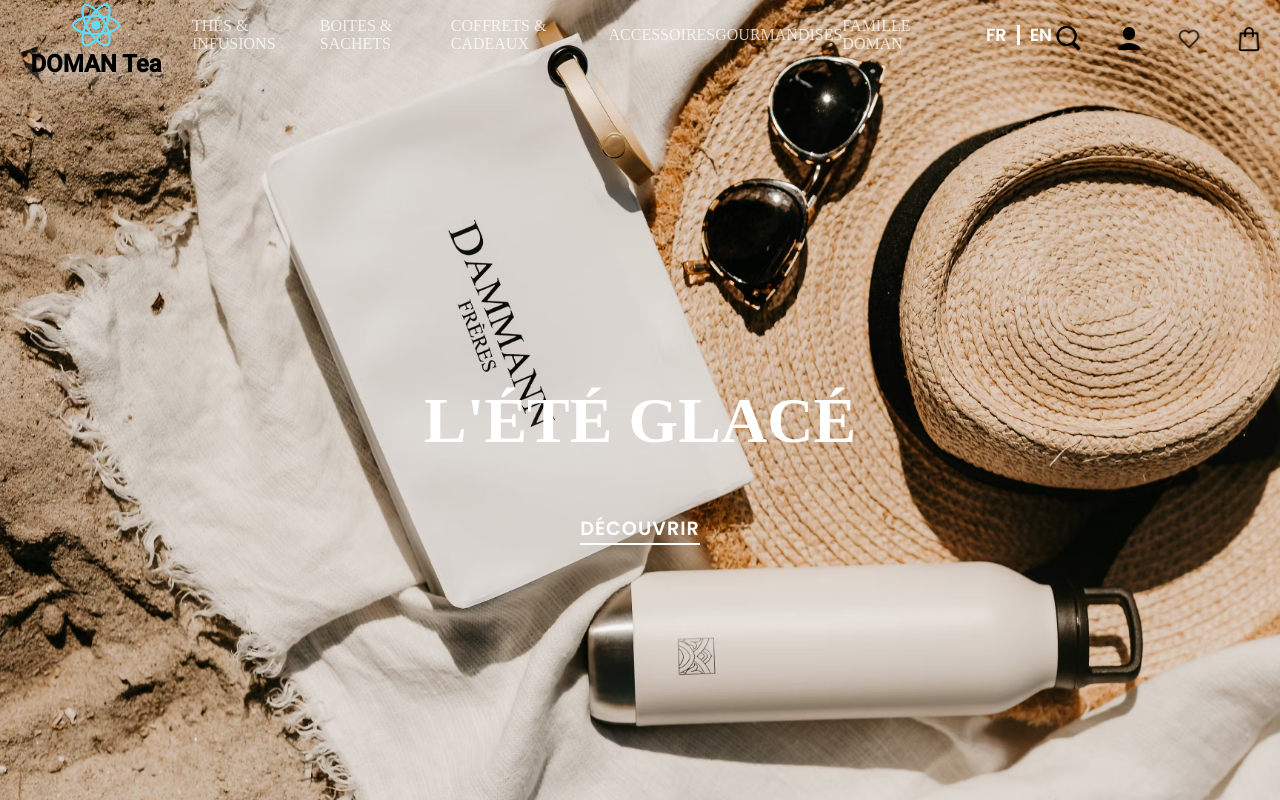
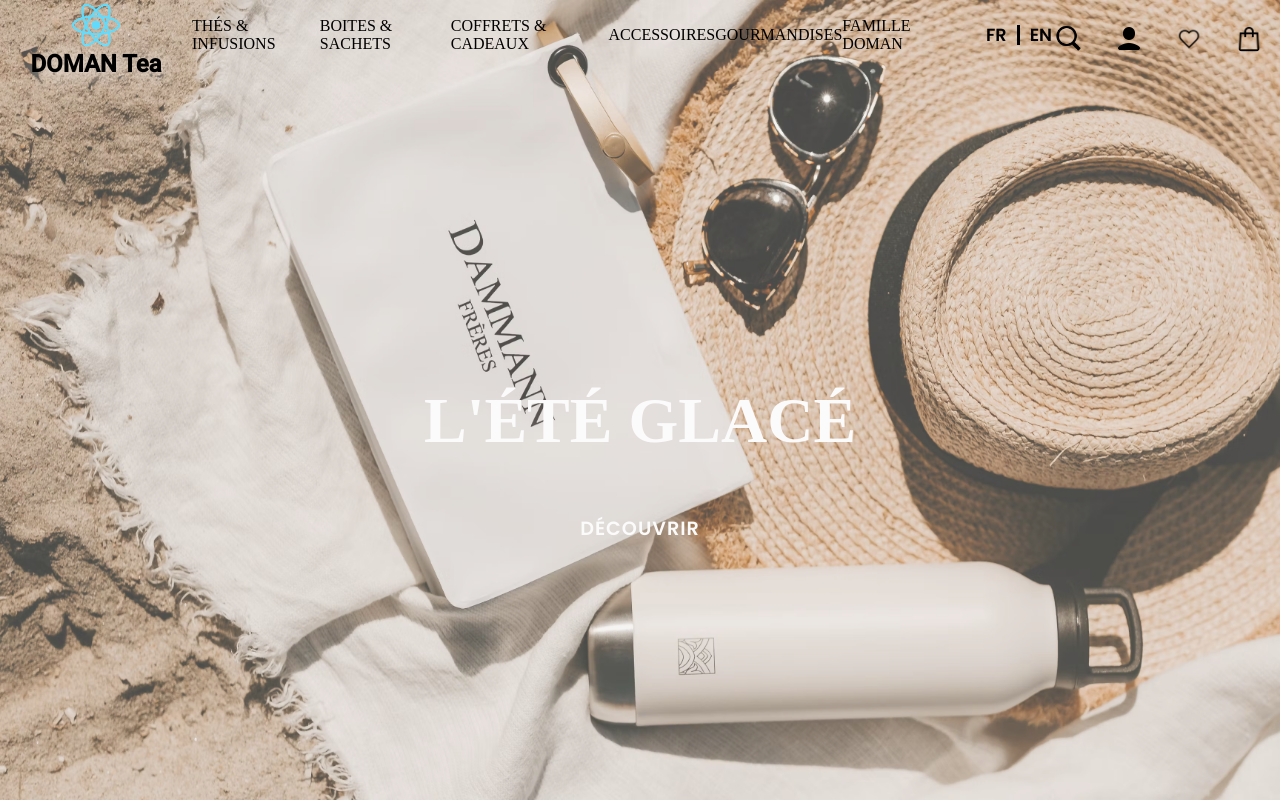
Before and after one commit to davidduranty/davidduranty.github.io, a React (Create React App) app in the folder domantea-react/: page / in a window 1280 px wide. Shown: the top 800 px of the page. Built offline with nearby package versions, Linux system fonts and the light colour scheme; data requests are answered from the project's data file.

Commit message:
Doman Tea React

```diff
--- a/domantea-react/src/App.js
+++ b/domantea-react/src/App.js
@@ -3,6 +3,7 @@
 import Home from "./pages/Home";
 
 import Gourmand from "./pages/Gourmand";
+import Glace from "./pages/Glace";
 
 const App = () => {
   return (
@@ -11,7 +12,7 @@
         <Route path="*" element={<Home />} />
         {/* <Route path="/BOITES & SACHETS" element={<Boite />} /> */}
         {/* <Route path="/COFFRETS & CADEAUX" element={<Coffret />} /> */}
-        {/* <Route path="/ACCESSOIRES" element={<Accessoires />} /> */}
+        <Route path="/glace" element={<Glace/>} />
         <Route path="/gourmandises" element={<Gourmand />} />
         {/* <Route path="/FAMILLE DOMAN" element={<Familly />} /> */}
         {/* <Route path="/THES & INFUSIONS" element={<The />} /> */}
--- a/domantea-react/src/components/ContentImg.js
+++ b/domantea-react/src/components/ContentImg.js
@@ -1,4 +1,5 @@
 import React from "react";
+import { NavLink } from "react-router-dom";
 
 const Content = () => {
   return (
@@ -6,7 +7,9 @@
       <div className="img1">
         <div className="grid-1">
           <h1>L'&#201;T&#201; GLAC&#201;</h1>
-          <button type="submit">D&#201;COUVRIR</button>
+          <NavLink to="/glace">
+            <button type="submit">D&#201;COUVRIR</button>
+          </NavLink>
         </div>
       </div>
       <div className="img2">
--- /dev/null
+++ b/domantea-react/src/pages/Glace.js
@@ -0,0 +1,12 @@
+import React from 'react';
+import Navigation from '../components/Navigation';
+
+const Glace = () => {
+    return (
+        <div>
+            <Navigation/>
+        </div>
+    );
+};
+
+export default Glace;
--- a/domantea-react/src/styles/_settings.scss
+++ b/domantea-react/src/styles/_settings.scss
@@ -41,10 +41,12 @@
     text-decoration: none;
 }
 
+
 body {
     background: rgba(243, 237, 237, 0.721);
 }
 
 html {
+    overflow-x: hidden;
     scroll-behavior: smooth;
 }
--- a/domantea-react/src/styles/components/_content.scss
+++ b/domantea-react/src/styles/components/_content.scss
@@ -6,6 +6,7 @@
     min-height: 100vh;
     background-size: cover;
     background-position: center;
+    opacity: 0.7;
 
         .grid-1 {
             padding-top: 30%;
@@ -20,6 +21,7 @@
             }
 
             button {
+                min-width: 100%;
                 background: transparent;
                 border: none;
                 color: white;
@@ -29,20 +31,23 @@
                 cursor: pointer;
                 transition: 0.5s ease-in-out;
                 margin: 0 auto;
+                text-align: center;
+                overflow: hidden;
 
-                &::after {
-                    content: "";
-                    display: block;
-                    width: 100%;
-                    height: 2px;
-                    background: white;
-                    text-align: center;
+                // &::after {
+                //     content: "";
+                //     display: block;
+                //     width: 100%;
+                //     height: 2px;
+                //     background: white;
+                //     text-align: center;
 
-                }
+                // }
 
                 &:hover {
                     scale: 1.2;
                     transition: 0.5s ease-in-out;
+                    overflow: hidden;
                 }
 
             }
--- a/domantea-react/src/styles/components/_navigation.scss
+++ b/domantea-react/src/styles/components/_navigation.scss
@@ -15,7 +15,7 @@
 
 
         .li {
-            color: $color1;
+            color: black;
             cursor: pointer;
             transition: 0.5s ease-in-out;
             display: flex;
@@ -82,7 +82,7 @@
         border: none;
         margin-right: 10px;
         font-size: 1.1rem;
-        color: white;
+        color: black;
         font-family: "font2";
         cursor: pointer;
         height: 20px;
@@ -92,7 +92,7 @@
 
     .en {
         padding-left: 10px;
-        border-left: 3px solid white;
+        border-left: 3px solid black;
 
     }
 
```
